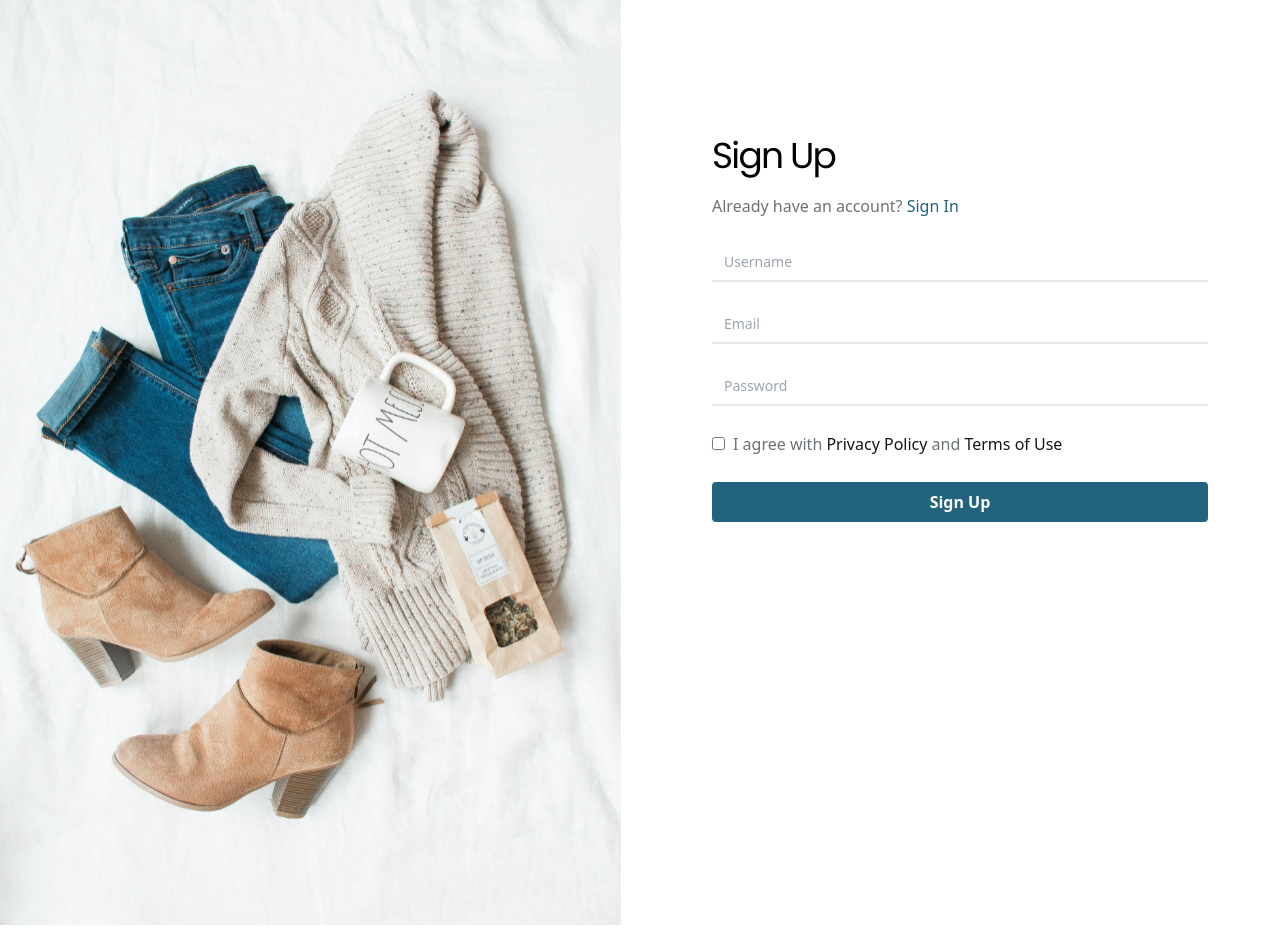
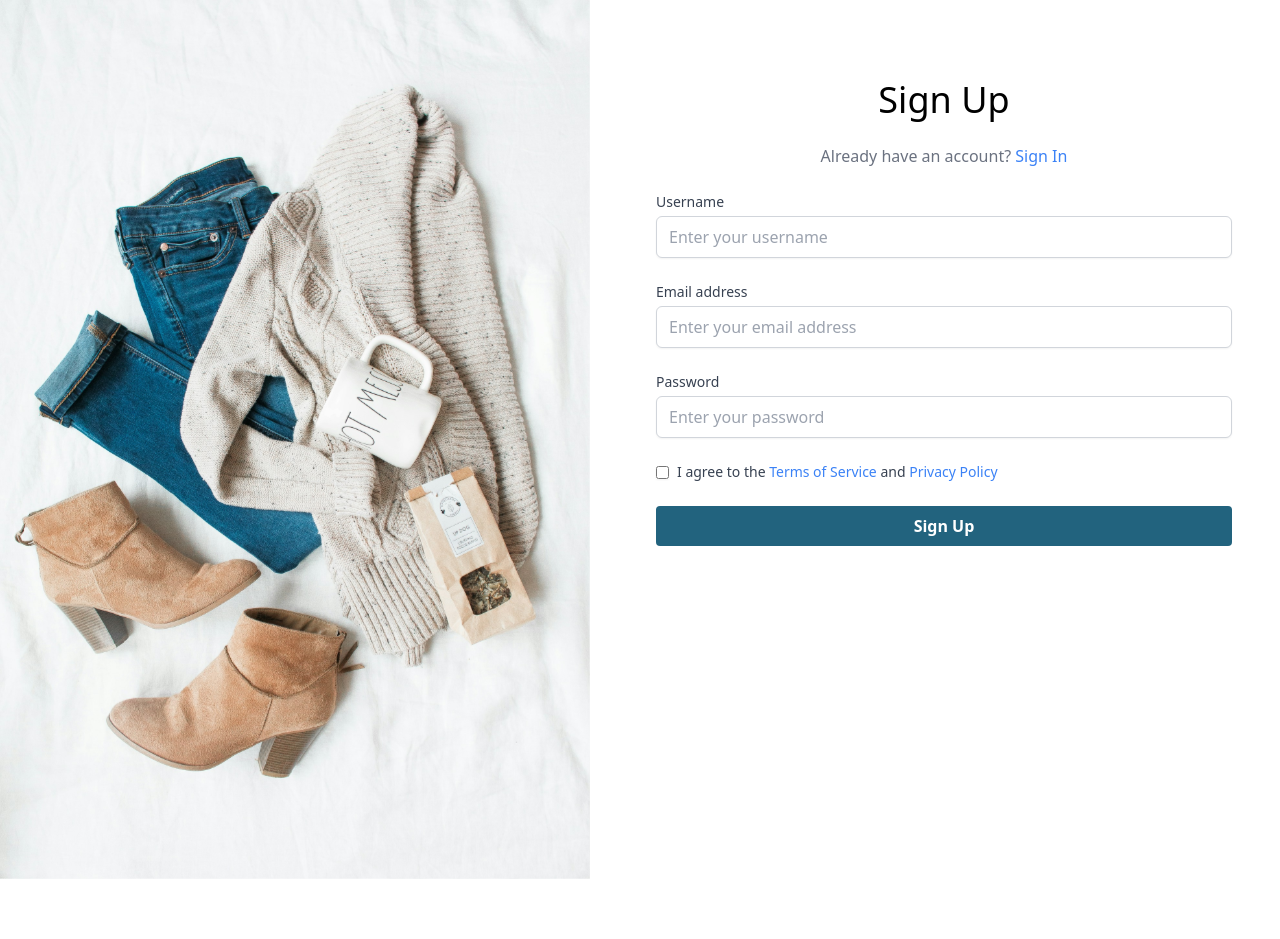
Before and after one commit to AngelaPetreska/e-commerce-store, a React (Vite) app in the folder e-commerce-store-project/: page / in a window 1280 px wide. After the commit the page ends 892 px from the top, so only its background shows below. Built offline with nearby package versions, Linux system fonts and the light colour scheme.

Commit message:
SignIn.jsx and SignUp.jsx were updated

```diff
--- a/e-commerce-store-project/src/components/SignIn.jsx
+++ b/e-commerce-store-project/src/components/SignIn.jsx
@@ -19,25 +19,48 @@ const SignIn = () => {
       <div className="flex-1 relative">
         <img src={SignInSignUp} alt="Sign In/Sign Up" className="absolute top-0 left-0 w-full h-auto object-cover" />
       </div>
-      <div className="flex-1 bg-white items-center">
-        <div className='mx-10 my-10 px-8 py-24'>
-          <h2 className="mb-4 font-poppins text-4xl font-medium leading-10 tracking-tighter text-left">Sign In</h2>
+      <div className="flex-1 bg-white items-center px-8 py-12">
+        <div className="mx-auto w-full px-4 py-8">
+          <h2 className="text-3xl md:text-4xl font-medium text-center">Sign In</h2>
           <form onSubmit={handleSubmit(onSubmit)} className="space-y-6">
             <div>
               <label htmlFor="email" className="block text-sm"></label>
-              <input type="email" id="email" {...register('email')} placeholder="Enter your email" className="mt-1 block w-full px-3 py-2 bg-white border-b-2 rounded-t-md focus:outline-none focus:ring-indigo-500 focus:border-indigo-500 sm:text-sm" autocomplete="username" />
+              <input
+                type="email"
+                id="email"
+                {...register('email')}
+                placeholder="Enter your email"
+                className="mt-1 block w-full px-3 py-2 bg-white border-b-2 rounded-t-md focus:outline-none focus:ring-indigo-500 focus:border-indigo-500 sm:text-sm"
+                autoComplete="username"
+              />
             </div>
             <div>
               <label htmlFor="password" className="block text-sm"></label>
-              <input type="password" id="password" {...register('password')} placeholder="Password" className="mt-1 block w-full px-3 py-2 bg-white border-b-2 rounded-t-md focus:outline-none focus:ring-indigo-500 focus:border-indigo-500 sm:text-sm" autocomplete="current-password" />
+              <input
+                type="password"
+                id="password"
+                {...register('password')}
+                placeholder="Password"
+                className="mt-1 block w-full px-3 py-2 bg-white border-b-2 rounded-t-md focus:outline-none focus:ring-indigo-500 focus:border-indigo-500 sm:text-sm"
+                autoComplete="current-password"
+              />
             </div>
             <div className="flex items-center">
-              <input type="checkbox" id="rememberMe" {...register('rememberMe')} className="mr-2 border-gray-300 rounded-md shadow-sm" />
-              <label htmlFor="rememberMe" className="text-sm text-custom-grey">Remember me</label>
+              <input
+                type="checkbox"
+                id="rememberMe"
+                {...register('rememberMe')}
+                className="mr-2 border-gray-300 rounded-md shadow-sm"
+              />
+              <label htmlFor="rememberMe" className="text-sm text-gray-700">Remember me</label>
               <Link to="/forgot-password" className="text-custom-blue font-semibold ml-auto">Forgot password?</Link>
             </div>
-            <button type="submit" className="bg-custom-blue hover:bg-blue-700 text-white font-bold py-2 px-4 rounded w-full">Sign In</button>
-            <p className="text-custom-grey mt-4 text-center">Don't have an account? <Link to="/" className="text-custom-blue font-semibold">Sign Up</Link></p>
+            <button type="submit" className="bg-custom-blue hover:bg-blue-700 text-white font-bold py-2 px-4 rounded w-full">
+              Sign In
+            </button>
+            <p className="text-custom-grey mt-4 text-center">
+              Don't have an account? <Link to="/" className="text-custom-blue font-semibold">Sign Up</Link>
+            </p>
           </form>
         </div>
       </div>
--- a/e-commerce-store-project/src/components/SignUp.jsx
+++ b/e-commerce-store-project/src/components/SignUp.jsx
@@ -19,26 +19,64 @@ const SignUp = () => {
       <div className="flex-1 relative">
         <img src={SignInSignUp} alt="Sign In/Sign Up" className="absolute top-0 left-0 w-full h-auto object-cover" />
       </div>
-      <div className="flex-1 bg-white items-center">
-        <div className='mx-10 my-10 px-8 py-24'>
-          <h2 className="mb-4 font-poppins text-4xl font-medium leading-10 tracking-tighter text-left">Sign Up</h2>
-          <p className="text-custom-grey mb-6 font-inter text-base leading-7 text-left">Already have an account? <Link to="/sign-in" className="text-blue-500"><span className='text-custom-blue font-medium font-inter text-base leading-7 text-left'>Sign In</span></Link></p>
+      <div className="flex-1 bg-white items-center px-8 py-12">
+        <div className="mx-auto w-full px-4 py-8">
+          <h2 className="text-3xl md:text-4xl font-medium text-center mb-6">Sign Up</h2>
+          <p className="text-gray-500 text-center mb-6">Already have an account? <Link to="/sign-in" className="text-blue-500">Sign In</Link></p>
           <form onSubmit={handleSubmit(onSubmit)} className="space-y-6">
             <div>
-              <label htmlFor="username" className="block text-sm"></label>
-              <input type="text" id="username" {...register('username')} placeholder="Username" className="text-custom-grey mt-1 block w-full px-3 py-2 bg-white border-b-2 rounded-t-md focus:outline-none focus:ring-indigo-500 focus:border-indigo-500 sm:text-sm" autocomplete="username" />
+              <label htmlFor="username" className="block text-sm font-medium text-gray-700">Username</label>
+
+              <input
+                type="text"
+                id="username"
+                {...register('username')}
+
+                placeholder="Enter your username"
+                className="mt-1 block w-full px-3 py-2 bg-white border border-gray-300 rounded-md shadow-sm focus:outline-none focus:ring-indigo-500
+ focus:border-indigo-500"
+
+                autoComplete="username"
+              />
             </div>
             <div>
-              <label htmlFor="email" className="block text-sm"></label>
-              <input type="email" id="email" {...register('email')} placeholder="Email" className="text-custom-grey mt-1 block w-full px-3 py-2 bg-white border-b-2 rounded-t-md focus:outline-none focus:ring-indigo-500 focus:border-indigo-500 sm:text-sm" autocomplete="email" />
+              <label htmlFor="email" className="block text-sm font-medium text-gray-700">Email address</label>
+              <input
+                type="email"
+                id="email"
+
+                {...register('email')}
+                placeholder="Enter your email address"
+                className="mt-1 block w-full px-3 py-2 bg-white border border-gray-300 rounded-md shadow-sm focus:outline-none focus:ring-indigo-500 focus:border-indigo-500"
+
+                autoComplete="email"
+              />
             </div>
             <div>
-              <label htmlFor="password" className="block text-sm"></label>
-              <input type="password" id="password" {...register('password')} placeholder="Password" className="text-custom-grey mt-1 block w-full px-3 py-2 bg-white border-b-2 rounded-t-md focus:outline-none focus:ring-indigo-500 focus:border-indigo-500 sm:text-sm" autocomplete="new-password" />
+              <label htmlFor="password" className="block text-sm font-medium text-gray-700">Password</label>
+              <input
+                type="password"
+
+                id="password"
+                {...register('password')}
+
+                placeholder="Enter your password"
+                className="mt-1 block w-full px-3 py-2 bg-white border border-gray-300 rounded-md shadow-sm focus:outline-none focus:ring-indigo-500
+ focus:border-indigo-500"
+
+                autoComplete="new-password"
+              />
             </div>
-            <div>
-              <input type="checkbox" id="terms" {...register('terms', { required: true })} className="mr-2 border-gray-300 rounded-md shadow-sm" />
-              <label htmlFor="terms" className="text-custom-grey mb-6 font-inter text-base leading-7 text-left">I agree with <span className='text-custom-black font-medium'>Privacy Policy</span> and <span className='text-custom-black font-medium'>Terms of Use</span></label>
+            <div className="flex items-center">
+              <input
+                id="terms"
+                type="checkbox"
+                {...register('terms', { required: true })}
+                className="mr-2 border border-gray-300 rounded-md shadow-sm"
+              />
+              <label htmlFor="terms" className="text-sm text-gray-700">
+                I agree to the <a href="#" className="text-blue-500">Terms of Service</a> and <a href="#" className="text-blue-500">Privacy Policy</a>
+              </label>
               {errors.terms && <p className="text-red-500 text-sm">Please agree to the terms and conditions.</p>}
             </div>
             <button type="submit" className="bg-custom-blue hover:bg-blue-700 text-white font-bold py-2 px-4 rounded w-full">Sign Up</button>
```
